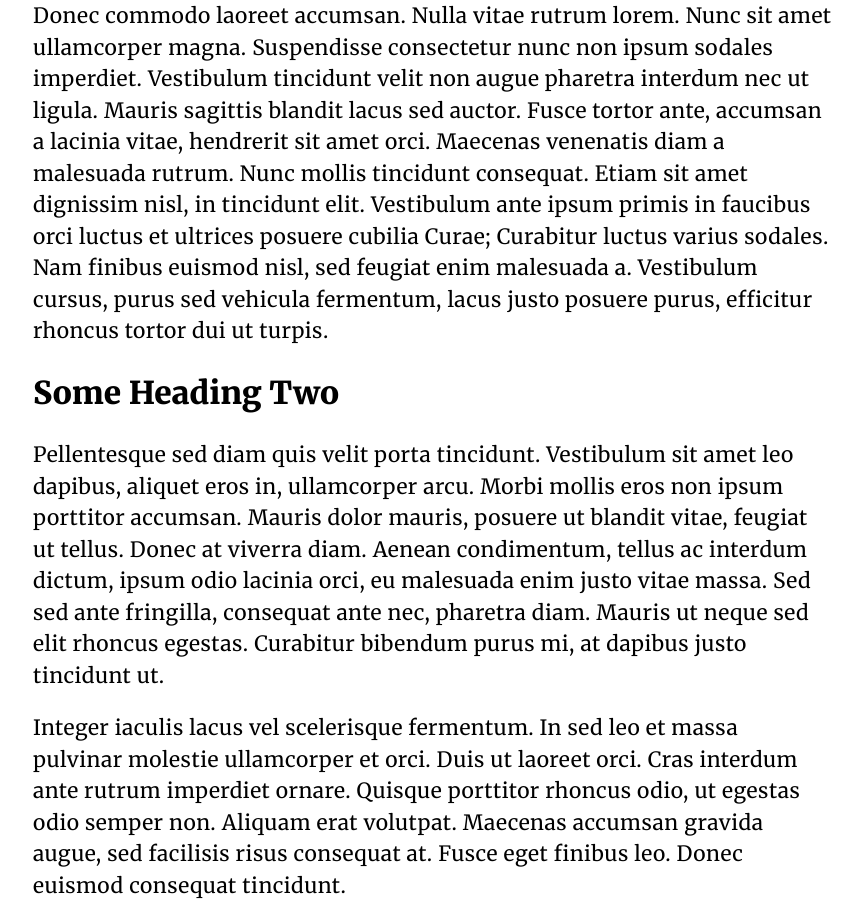
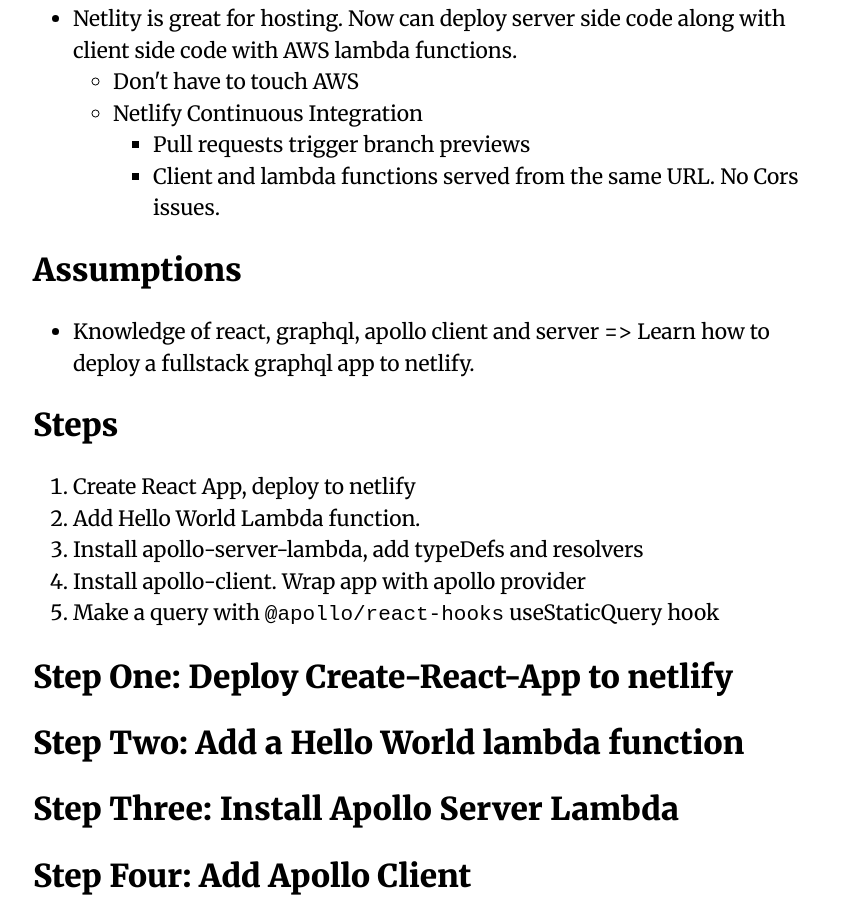
Before and after one commit to tannergaucher/portfolio-site-old, a Gatsby site in the folder site/: page /2019/deploy-a-serverless-react-graphql-app-to-netlify-part-one/ in a window 1280 px wide. Shown: the part 478-1397 px from the top of the page, without its empty margins (207-1069 px from the left). Built offline with nearby package versions, Linux system fonts and the light colour scheme; Gatsby itself is replaced by a stand-in of ours; a small style sheet from the web is missing.

Commit message:
Add outline

```diff
--- a/site/src/content/posts/2019/deploy-a-serverless-react-graphql-app-to-netlify-part-one/index.md
+++ b/site/src/content/posts/2019/deploy-a-serverless-react-graphql-app-to-netlify-part-one/index.md
@@ -1,20 +1,36 @@
 ---
 title: "Deploy a Serverless React + GraphQL App on Netlify: Part One"
 date: "2019-10-23"
-description: "Beep beep boop boop."
-tags: ["React", "GraphQL", "Netlify"]
+description: "Get a serverless GraphQL app up and running in 10 minutes."
+tags: ["React", "GraphQL", "Netlify Functions", "AWS"]
 ---
 
-Lorem ipsum dolor sit amet, consectetur adipiscing elit. Praesent non suscipit tellus. Sed mi tellus, tristique eu laoreet non, semper ac lacus. Donec commodo laoreet accumsan. Nulla vitae rutrum lorem. Nunc sit amet ullamcorper magna. Suspendisse consectetur nunc non ipsum sodales imperdiet. Vestibulum tincidunt velit non augue pharetra interdum nec ut ligula. Mauris sagittis blandit lacus sed auctor. Fusce tortor ante, accumsan a lacinia vitae, hendrerit sit amet orci. Maecenas venenatis diam a malesuada rutrum. Nunc mollis tincidunt consequat. Etiam sit amet dignissim nisl, in tincidunt elit. Vestibulum ante ipsum primis in faucibus orci luctus et ultrices posuere cubilia Curae; Curabitur luctus varius sodales. Nam finibus euismod nisl, sed feugiat enim malesuada a. Vestibulum cursus, purus sed vehicula fermentum, lacus justo posuere purus, efficitur rhoncus tortor dui ut turpis.
+## Why this stack?
 
-## Some Heading Two
+- Netlity is great for hosting. Now can deploy server side code along with client side code with AWS lambda functions.
+  - Don't have to touch AWS
+  - Netlify Continuous Integration
+    - Pull requests trigger branch previews
+    - Client and lambda functions served from the same URL. No Cors issues.
 
-Pellentesque sed diam quis velit porta tincidunt. Vestibulum sit amet leo dapibus, aliquet eros in, ullamcorper arcu. Morbi mollis eros non ipsum porttitor accumsan. Mauris dolor mauris, posuere ut blandit vitae, feugiat ut tellus. Donec at viverra diam. Aenean condimentum, tellus ac interdum dictum, ipsum odio lacinia orci, eu malesuada enim justo vitae massa. Sed sed ante fringilla, consequat ante nec, pharetra diam. Mauris ut neque sed elit rhoncus egestas. Curabitur bibendum purus mi, at dapibus justo tincidunt ut.
+## Assumptions
 
-Integer iaculis lacus vel scelerisque fermentum. In sed leo et massa pulvinar molestie ullamcorper et orci. Duis ut laoreet orci. Cras interdum ante rutrum imperdiet ornare. Quisque porttitor rhoncus odio, ut egestas odio semper non. Aliquam erat volutpat. Maecenas accumsan gravida augue, sed facilisis risus consequat at. Fusce eget finibus leo. Donec euismod consequat tincidunt.
+- Knowledge of react, graphql, apollo client and server => Learn how to deploy a fullstack graphql app to netlify.
 
-## Another Heading Two
+## Steps
 
-Proin blandit eget tellus eget accumsan. Ut posuere id metus vel efficitur. Donec commodo ultricies felis, vel congue felis tempor bibendum. Suspendisse faucibus, nunc vel laoreet mattis, arcu ipsum hendrerit neque, vitae ullamcorper nibh mauris eget arcu. Sed auctor, sapien ut aliquet hendrerit, massa tellus consectetur urna, ut porta est odio sed mauris. Fusce risus odio, egestas vitae euismod ac, tempus quis ante. Suspendisse nec risus eget tellus tincidunt pulvinar eget vel dui. Fusce lacinia lectus nec est molestie dignissim ac et sem. Ut fringilla risus sodales lorem laoreet, a placerat quam rutrum.
+1. Create React App, deploy to netlify
+2. Add Hello World Lambda function.
+3. Install apollo-server-lambda, add typeDefs and resolvers
+4. Install apollo-client. Wrap app with apollo provider
+5. Make a query with `@apollo/react-hooks` useStaticQuery hook
 
-Class aptent taciti sociosqu ad litora torquent per conubia nostra, per inceptos himenaeos. Cras tincidunt neque id tortor ultrices, quis vehicula tortor vulputate. Aliquam et molestie quam. Nullam fermentum accumsan urna, eu dictum ex pretium ut. Fusce in laoreet sem, eget dictum enim. Praesent tincidunt quam quis consectetur bibendum. Interdum et malesuada fames ac ante ipsum primis in faucibus. Duis vestibulum hendrerit tempor. Etiam hendrerit pellentesque hendrerit. Morbi tincidunt ipsum non magna suscipit, quis varius tellus imperdiet. Nunc ipsum felis, mollis a eleifend id, laoreet nec ex.
+## Step One: Deploy Create-React-App to netlify
+
+## Step Two: Add a Hello World lambda function
+
+## Step Three: Install Apollo Server Lambda
+
+## Step Four: Add Apollo Client
+
+## Step Five: Make a query with the React Apollo useStaticQuery hook
```
